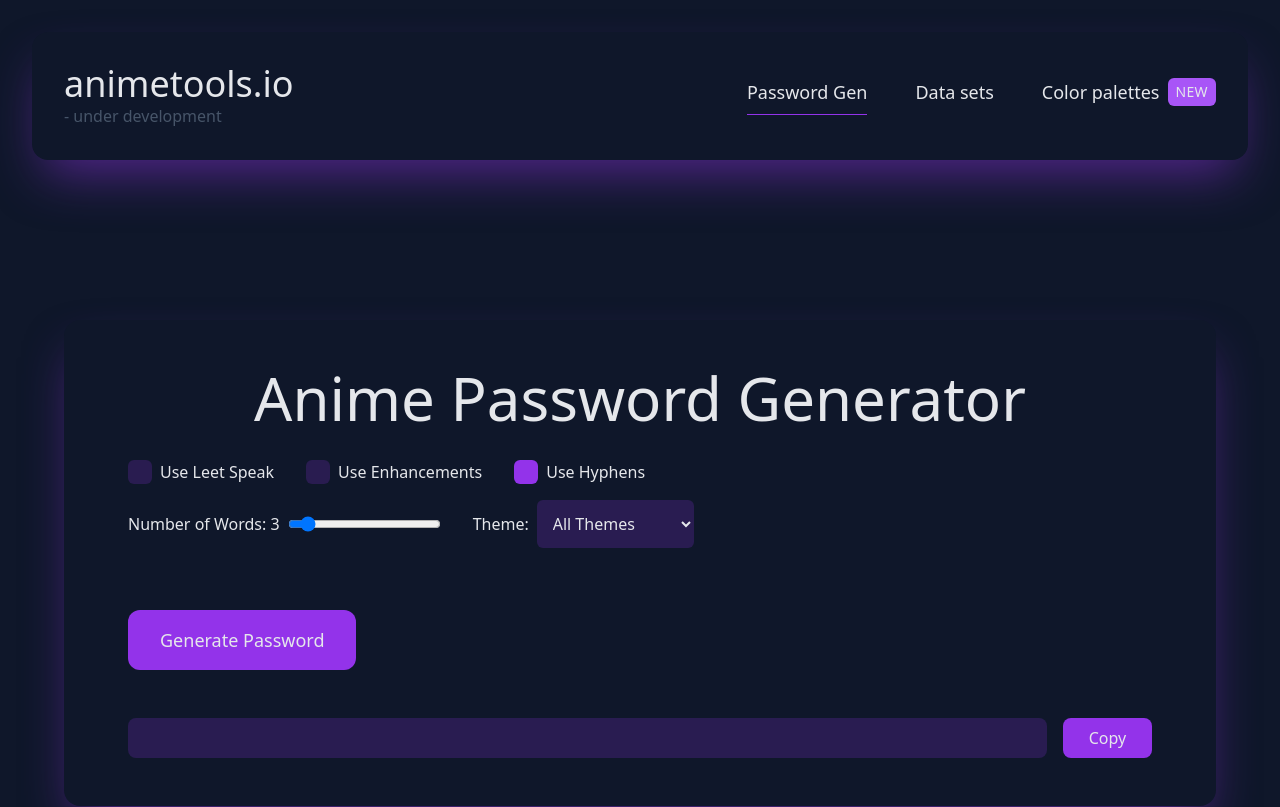
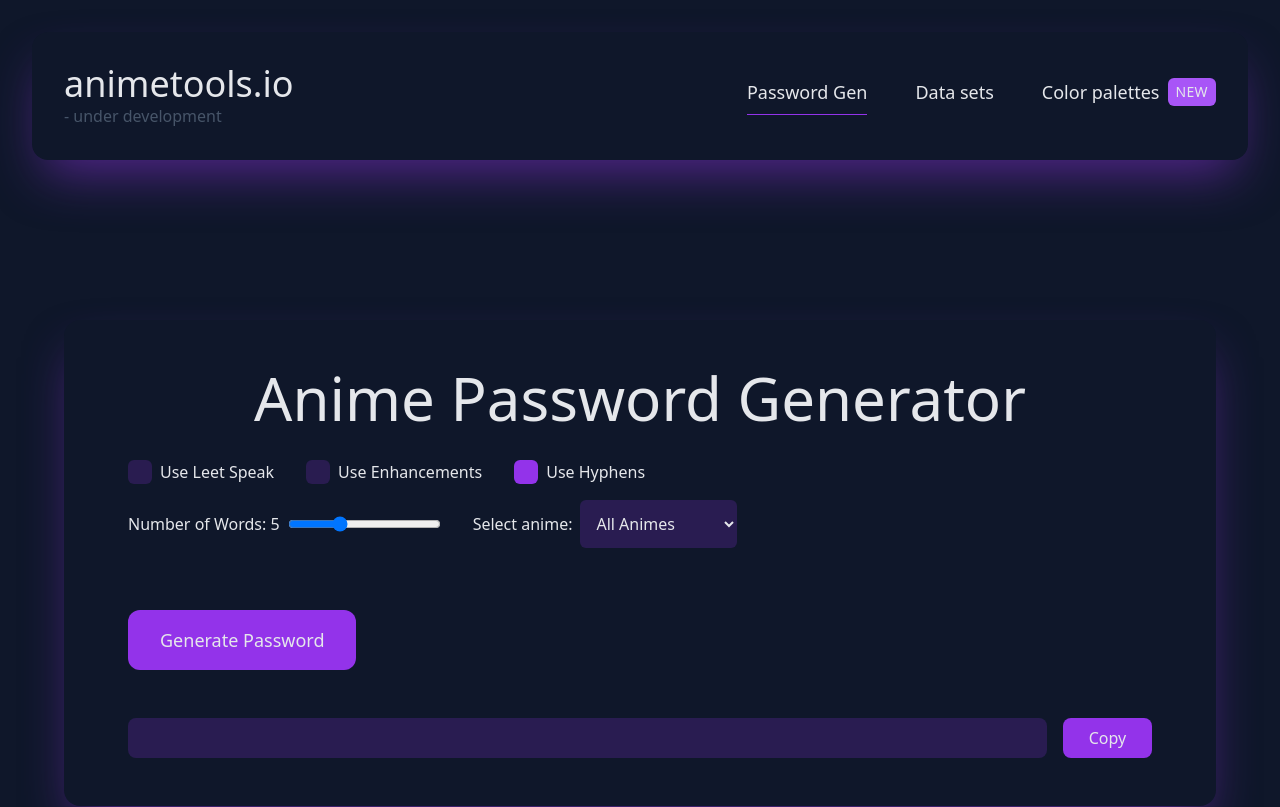
Before and after one commit to FlameyFox/animetools, a Nuxt app: page /password-generator in a window 1280 px wide. Shown: the top 807 px of the page. Built offline with nearby package versions, Linux system fonts and the light colour scheme; no server answers; the database is empty; a web font is replaced by a local one.

Commit message:
ux changes and tweaks

```diff
--- a/components/passwordGenerator/passwordDisplay.vue
+++ b/components/passwordGenerator/passwordDisplay.vue
@@ -5,13 +5,15 @@
     </div>
     <button
       class="w-24 min-h-full self-stretch px-4 transition-all rounded-lg bg-purple-600 text-center text-md"
-      @click="copyToClipboard">
+      @click="copyToClipboard($event)">
       {{ btnLabel }}
     </button>
   </div>
 </template>
 
 <script>
+import confetti from "canvas-confetti";
+
 export default {
   props: {
     password: String,
@@ -22,12 +24,15 @@ export default {
     };
   },
   methods: {
-    copyToClipboard() {
+    copyToClipboard(event) {
       if (this.password) {
         navigator.clipboard
           .writeText(this.password)
           .then(() => {
             console.log("Password copied to clipboard!");
+
+            // Trigger confetti effect
+            this.launchConfetti(event);
 
             // Update button label
             this.btnLabel = "Copied";
@@ -42,6 +47,26 @@ export default {
           });
       }
     },
+    launchConfetti(event) {
+      // Calculate the button's position
+      const rect = event.target.getBoundingClientRect();
+      const x = rect.left + rect.width / 2;
+      const y = rect.top + rect.height / 2;
+
+      // Convert button position to relative position on the screen
+      const confettiOrigin = {
+        x: x / window.innerWidth,
+        y: y / window.innerHeight,
+      };
+
+      // Trigger confetti effect at the button's position
+      confetti({
+        particleCount: 50,
+        spread: 140,
+        origin: confettiOrigin,
+        startVelocity: 20,
+      });
+    },
   },
 };
 </script>
--- a/components/passwordGenerator/themeSelect.vue
+++ b/components/passwordGenerator/themeSelect.vue
@@ -1,9 +1,9 @@
 <template>
   <div>
     <label class="flex items-center">
-      Theme:
+      Select anime:
       <select class="bg-purple-600/20 ml-2 p-3 rounded-md" :value="selectedTheme" @input="updateValue">
-        <option value="all">All Themes</option>
+        <option value="all">All Animes</option>
         <option value="naruto">Naruto</option>
         <option value="aot">Attack on Titan</option>
         <option value="jujutsukaisen">Jujutsu Kaisen</option>
--- a/package.json
+++ b/package.json
@@ -20,6 +20,7 @@
     "yarn": "^1.22.19"
   },
   "dependencies": {
-    "@vercel/analytics": "^1.0.2"
+    "@vercel/analytics": "^1.0.2",
+    "canvas-confetti": "^1.9.2"
   }
 }
--- a/pages/password-generator/index.vue
+++ b/pages/password-generator/index.vue
@@ -9,7 +9,7 @@
         <div>
           <label class="flex items-center">
             <input
-              class="bg-purple-600/20 mr-2 p-3 rounded-md appearance-none checked:bg-purple-600"
+              class="bg-purple-600/20 mr-2 p-3 transition-all rounded-md appearance-none checked:bg-purple-600"
               type="checkbox"
               v-model="useLeet" />
             Use Leet Speak
@@ -18,7 +18,7 @@
         <div>
           <label class="flex items-center">
             <input
-              class="bg-purple-600/20 mr-2 p-3 rounded-md appearance-none checked:bg-purple-600"
+              class="bg-purple-600/20 mr-2 p-3 transition-all rounded-md appearance-none checked:bg-purple-600"
               type="checkbox"
               v-model="useEnhancements" />
             Use Enhancements
@@ -27,7 +27,7 @@
         <div>
           <label class="flex items-center">
             <input
-              class="bg-purple-600/20 mr-2 p-3 rounded-md appearance-none checked:bg-purple-600"
+              class="bg-purple-600/20 mr-2 p-3 transition-all rounded-md appearance-none checked:bg-purple-600"
               type="checkbox"
               v-model="useHyphens" />
             Use Hyphens
@@ -141,14 +141,14 @@ let words = [];
 
 const wordCounts = Array.from({ length: 8 }, (_, i) => i + 3); // This will create an array [3, 4, 5, ..., 10]
 
-const sliderValue = ref(3); // This will bind directly to the range input.
+const sliderValue = ref(5); // This will bind directly to the range input.
 const minWordCount = computed(() => Math.min(...wordCounts));
 const maxWordCount = computed(() => Math.max(...wordCounts));
 
 const updateNumWords = () => {
   numWords.value = wordCounts[sliderValue.value - minWordCount.value];
 };
-const numWords = ref(minWordCount.value);
+const numWords = ref(5);
 
 const useLeet = ref(false);
 const useEnhancements = ref(false);
```
Also changed, not shown: 1 other file (tests, documents, lock files or other folders).
